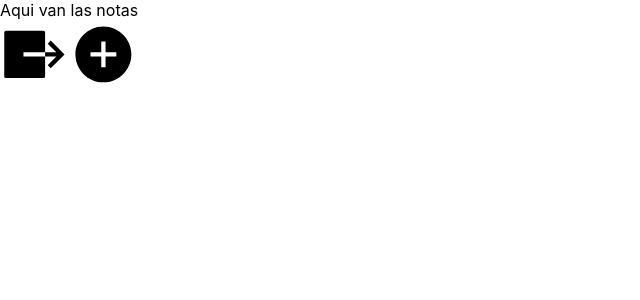
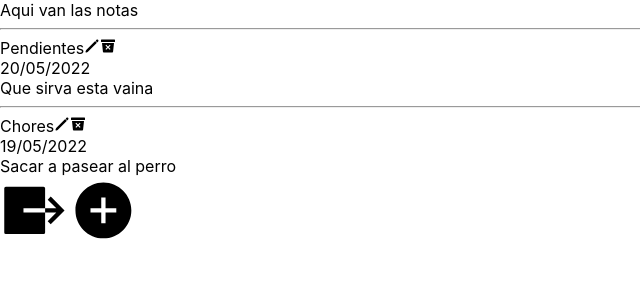
Before and after one commit to EliTejeda/LabNotes, a React (Create React App) app: page /Home in a window 1280 px wide. Shown: the top 300 px of the page, without its empty margins (0-640 px from the left). Built offline with nearby package versions, Linux system fonts and the light colour scheme.

Commit message:
Borramos archivos en la carpeta Notes, Home, CreateNotes, Notes y creamos NoteOne, se corrige archivo json de error Dependabot alert

```diff
--- a/src/components/Home/Home.js
+++ b/src/components/Home/Home.js
@@ -4,9 +4,12 @@ import { useNavigate } from 'react-router-dom';
 import { IoExitSharp, IoAddCircleSharp } from 'react-icons/io5';
 import { signOut } from 'firebase/auth';
 import { auth } from '../../firebase/firebaseConfig';
-/*import CreateNotes from '../Notes/CreateNotes';*/
+// import CreateNotes from '../Notes/CreateNotes';
+import NoteOne from '../Notes/NoteOne';
 
 export default function Home() {
+  const noteOne = { title: 'Pendientes', date: '20/05/2022', text: 'Que sirva esta vaina' };
+  const noteTwo = { title: 'Chores', date: '19/05/2022', text: 'Sacar a pasear al perro' };
   const navigate = useNavigate();
   const handleLogOut = () => {
     signOut(auth)
@@ -20,9 +23,10 @@ export default function Home() {
   return (
     <>
       <div className="notes-list">Aqui van las notas</div>
+      <NoteOne props={noteOne} />
+      <NoteOne props={noteTwo} />
       <IoExitSharp type="submit" onClick={handleLogOut} size="4.3em" />
       <IoAddCircleSharp type="submit" onClick={handleAddNote} size="4.3em" />
-
     </>
   );
 }
--- /dev/null
+++ b/src/components/Notes/NoteOne.js
@@ -0,0 +1,28 @@
+/* eslint-disable no-unused-vars */
+import { MdDeleteForever } from 'react-icons/md';
+import {
+  IoExitSharp, IoAddCircleSharp, IoPencil, IoTrashBinSharp,
+} from 'react-icons/io5';
+
+// eslint-disable-next-line react/prop-types
+export default function NoteOne({ props }) {
+  // eslint-disable-next-line react/prop-types
+  const { title, date, text } = props;
+  const editNotes = () => {
+
+  };
+
+  return (
+    <div>
+      <hr />
+      {title}
+      <IoPencil type="submit" onClick={editNotes} size="1em" />
+      <IoTrashBinSharp type="submit" onClick={editNotes} size="1em" />
+
+      <br />
+      {date}
+      <br />
+      {text}
+    </div>
+  );
+}
--- a/src/components/Notes/createNotes.module.css
+++ /dev/null
@@ -1,3 +0,0 @@
-.cuadro{
-    background-color: brown;
-}
```
Also changed, not shown: src/components/Notes/CreateNotes.js (deleted, +0 -48 lines), src/components/Notes/Note.js (deleted, +0 -12 lines).
